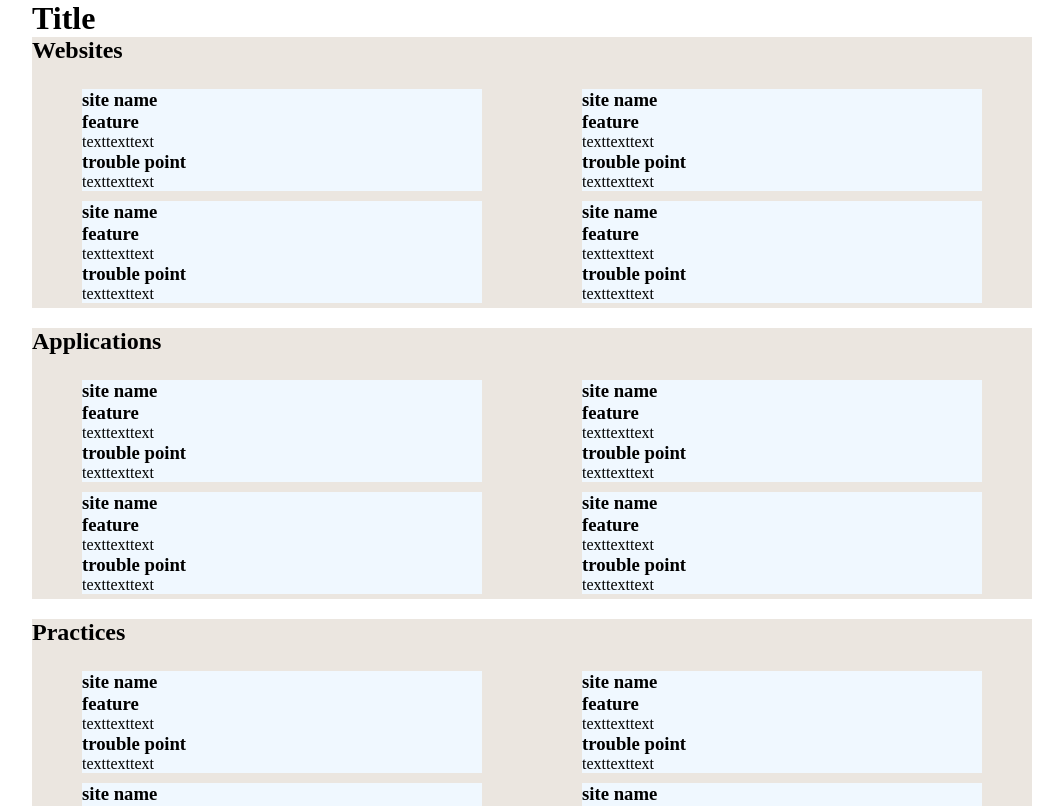
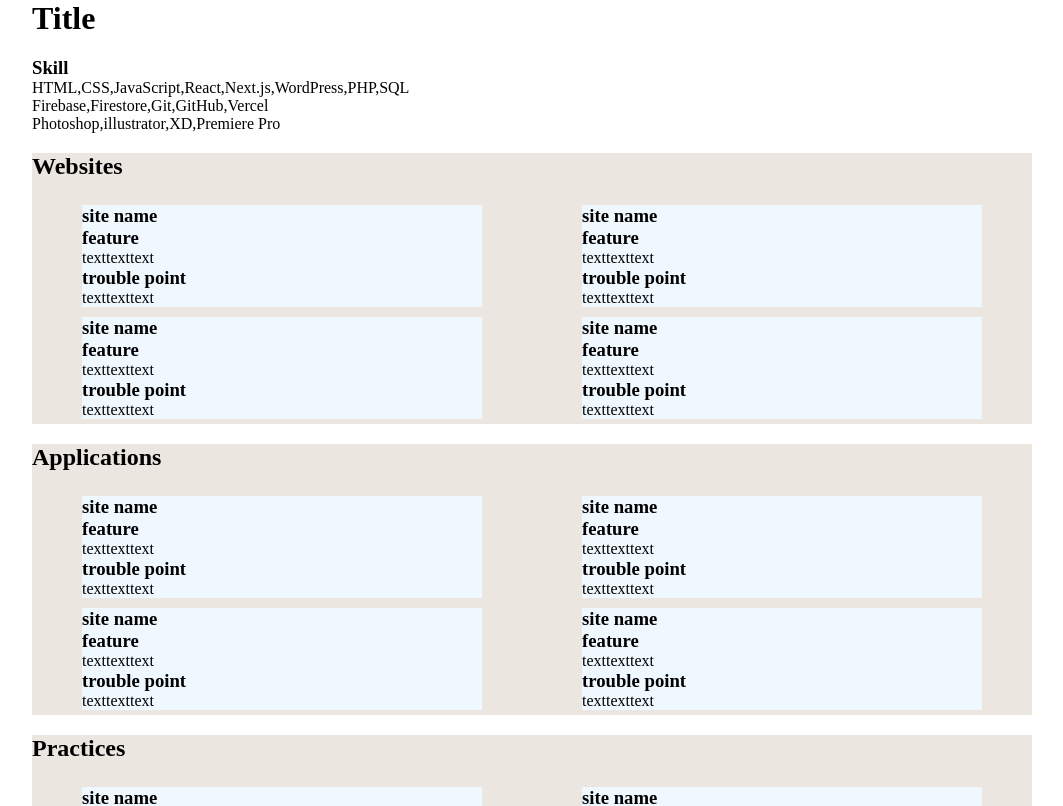
Before and after one commit to ryotaro-0805/portfolio, a Next.js app: page / in a window 1280 px wide. Shown: the top 806 px of the page, without its empty margins (108-1171 px from the left). Built offline with nearby package versions, Linux system fonts and the light colour scheme.

Commit message:
✅ 進めた

```diff
--- a/src/pages/index.tsx
+++ b/src/pages/index.tsx
@@ -18,6 +18,12 @@ export default function Home() {
         <h1 className={styles.title}>Title</h1>
       </header>
       <main className={styles.main}>
+        <div className={styles.skill_wrapper}>
+          <h3>Skill</h3>
+          <p>HTML,CSS,JavaScript,React,Next.js,WordPress,PHP,SQL</p>
+          <p>Firebase,Firestore,Git,GitHub,Vercel</p>
+          <p>Photoshop,illustrator,XD,Premiere Pro</p>
+        </div>
         {/*
         websites
          */}
--- a/src/styles/Home.module.css
+++ b/src/styles/Home.module.css
@@ -1,6 +1,12 @@
 .title{
   width: min(80%,1000px);
   margin: 0 auto;
+}
+
+.skill_wrapper{
+  width: min(80%,1000px);
+  min-width: 350px;
+  margin: 20px auto;
 }
 
 .container{
```
